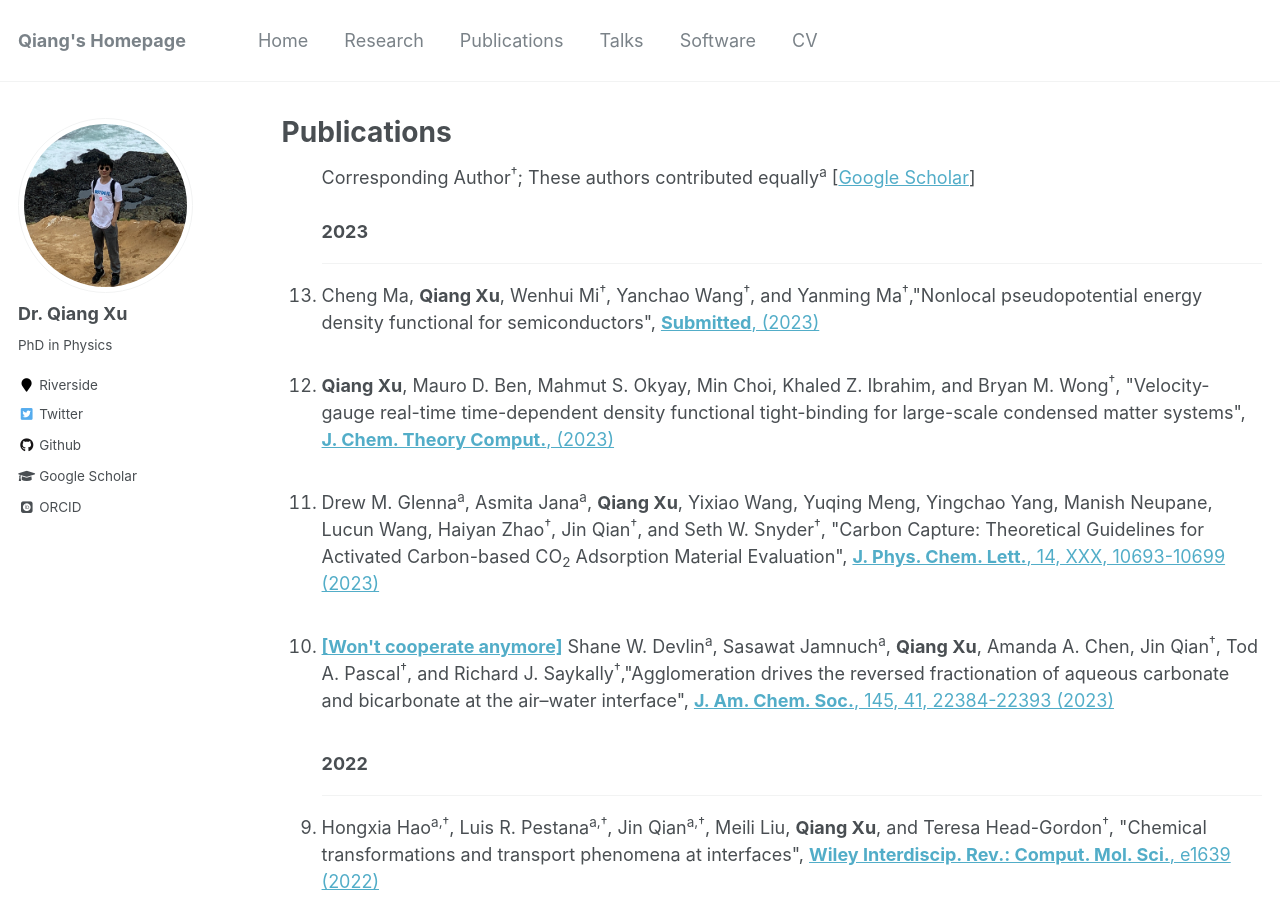
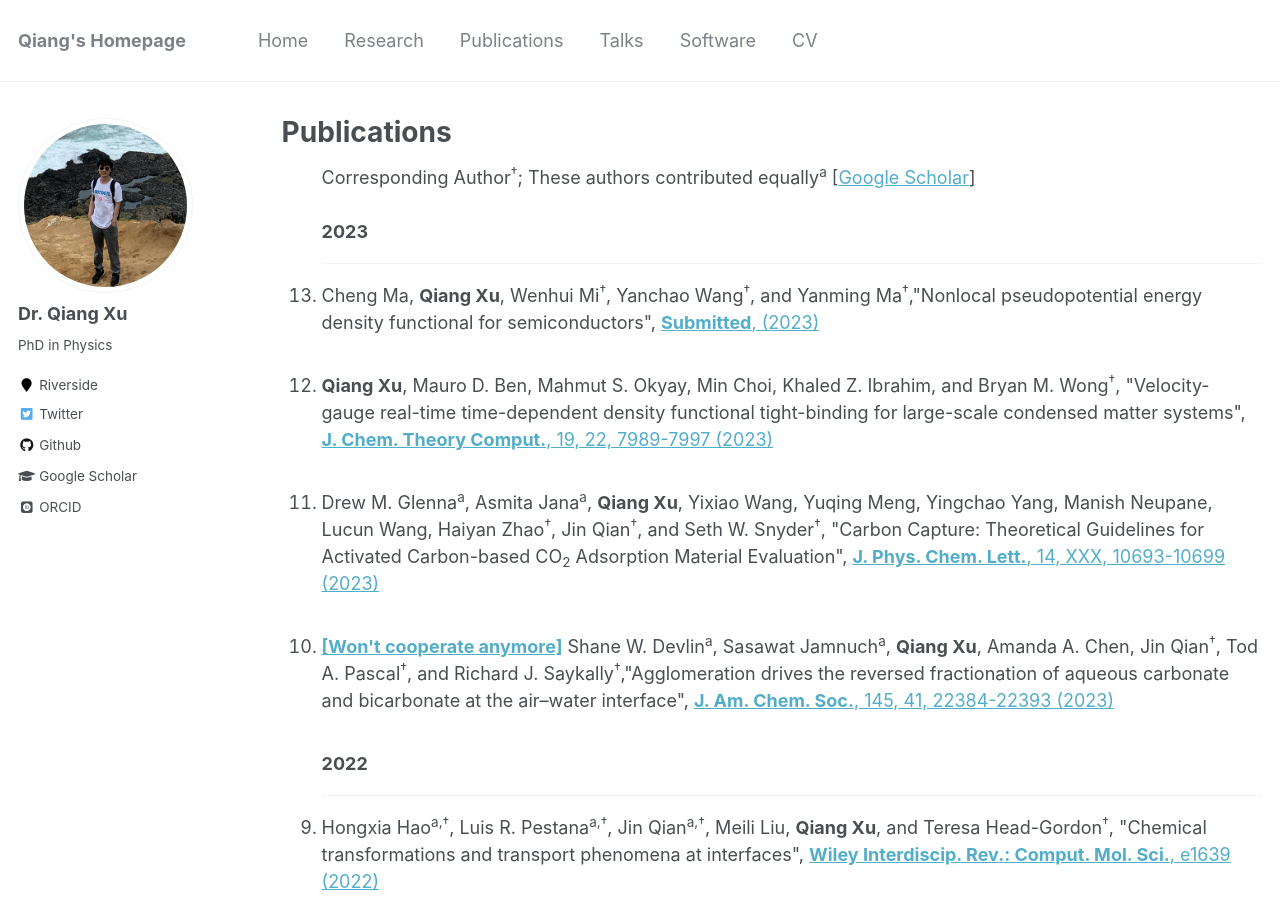
Before and after one commit to xqjlu/xqjlu.github.io, a Jekyll site: the page built from _pages/publications.md, in a window 1280 px wide and 900 px high. Built offline with Jekyll 4.4.1, drawn with Linux system fonts in a browser that asks for light colours; some web fonts are replaced.

Commit message:
jctc page

```diff
--- a/_pages/publications.md
+++ b/_pages/publications.md
@@ -42,7 +42,7 @@
 
 <li><b>Qiang Xu</b>, Mauro D. Ben, Mahmut S. Okyay, Min Choi, Khaled Z. Ibrahim, and Bryan M. Wong<sup>†</sup>,
 "Velocity-gauge real-time time-dependent density functional tight-binding for large-scale condensed matter systems",
-<a href="https://doi.org/10.1021/acs.jctc.3c00689" target="_blank"><b>J. Chem. Theory Comput.</b>, (2023)</a>
+<a href="https://doi.org/10.1021/acs.jctc.3c00689" target="_blank"><b>J. Chem. Theory Comput.</b>, 19, 22, 7989-7997 (2023)</a>
 </li><br>
 
 <li>Drew M. Glenna<sup>a</sup>, Asmita Jana<sup>a</sup>, <b>Qiang Xu</b>, Yixiao Wang, Yuqing Meng, Yingchao Yang, Manish Neupane, Lucun Wang, Haiyan Zhao<sup>†</sup>, Jin Qian<sup>†</sup>, and Seth W. Snyder<sup>†</sup>,
```
